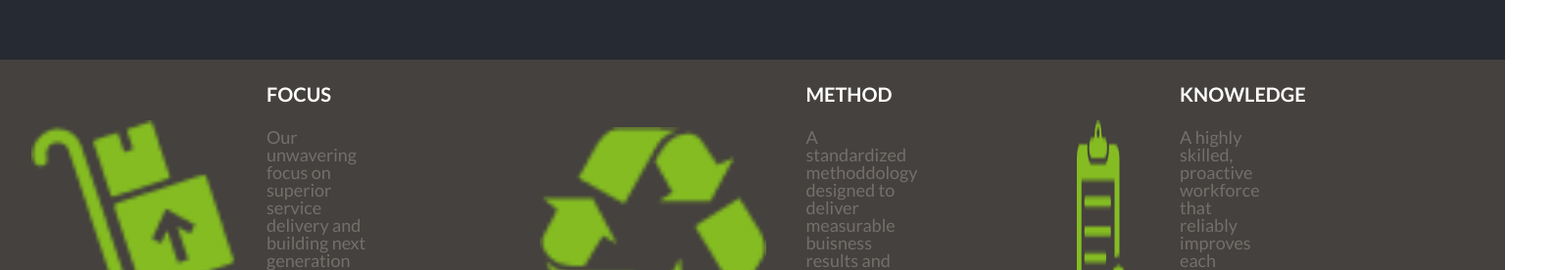
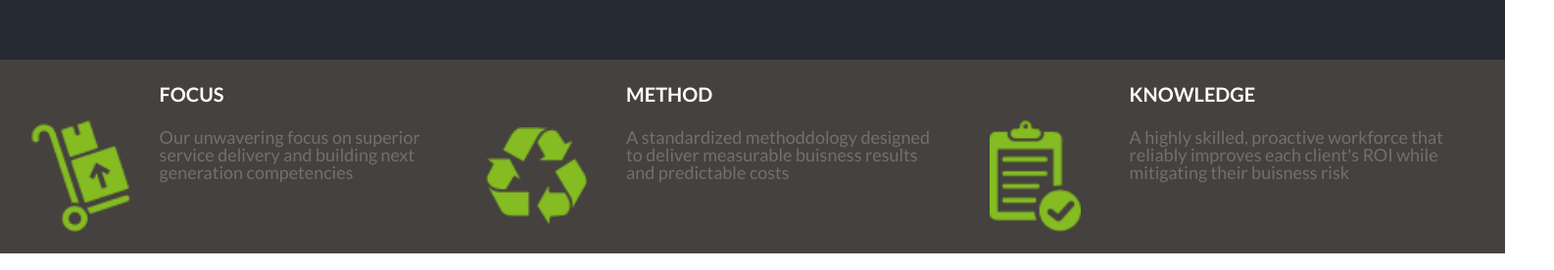
Before and after one commit to flaviusxsc/OSF_Academy_Flavius, a website: page index.html in a window 1536 px wide. Shown: the part 2628-2904 px from the top of the page at 98% size, 1586 px wide, since content can reach past the window. Drawn offline with nearby package versions, Linux system fonts and the light colour scheme.

Commit message:
29.09.2020

```diff
--- a/sass/style.scss
+++ b/sass/style.scss
@@ -1338,7 +1338,7 @@ transform: translate(-50%,-50%);
 
   }
   .text-content p {
-    padding: 5px 300px 0 0;
+    // padding: 5px 300px 0 0;
   }
   /* ------------Banner------------------*/
   .banner-section img {
```
Also changed, not shown: css/style.css.
